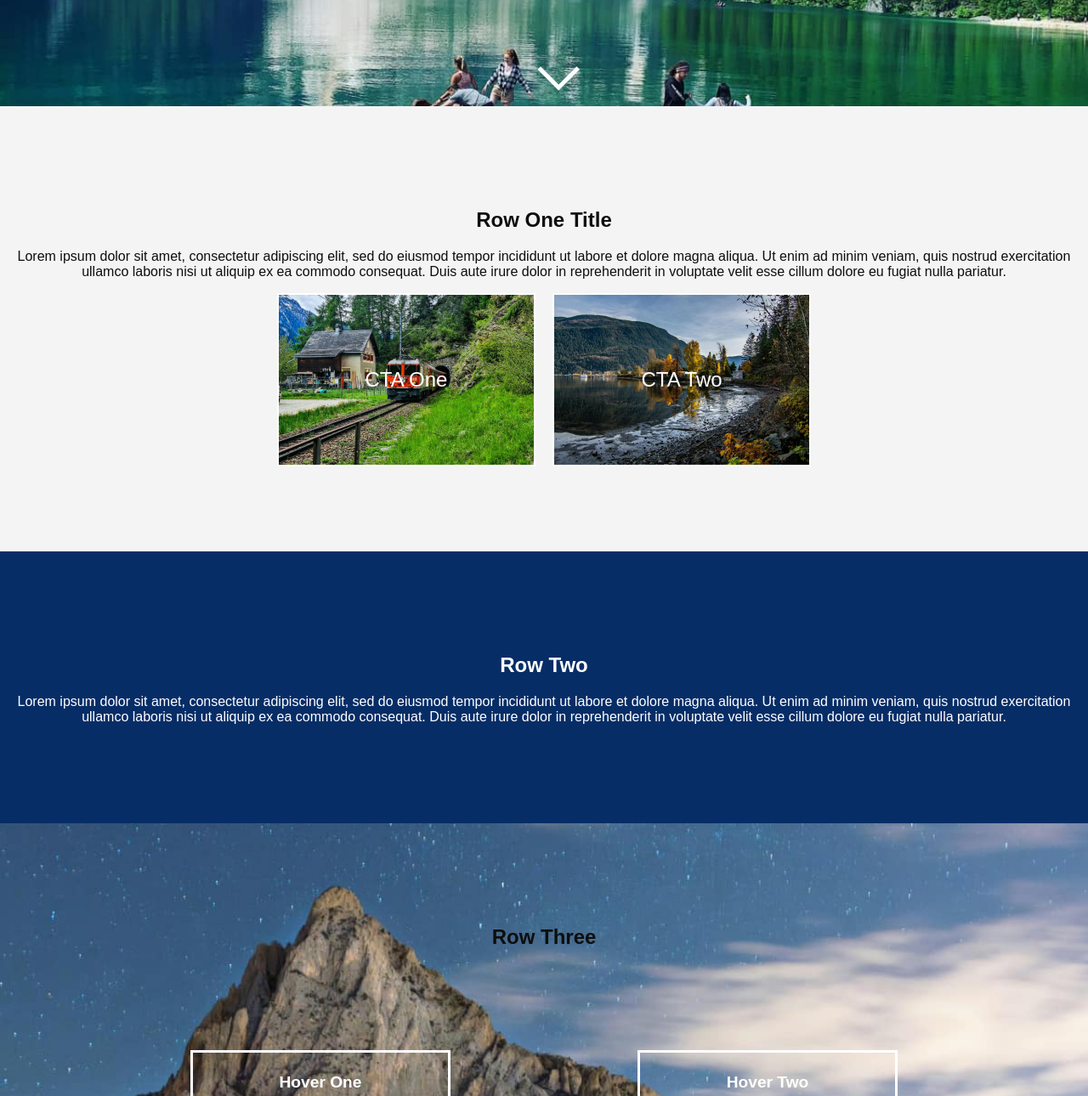
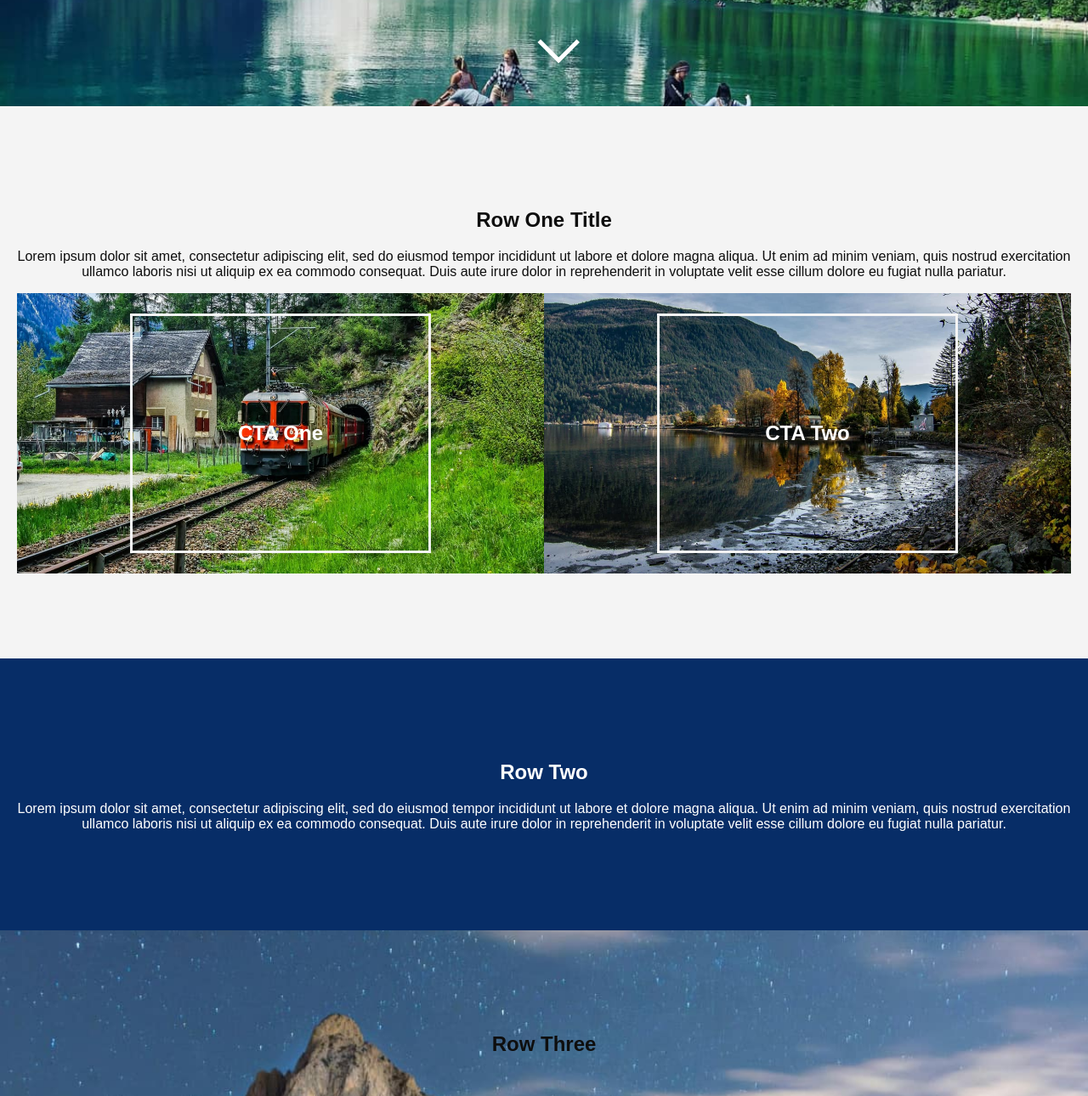
Before and after one commit to Zafood/Interface-Design---Assignment-4, a plain HTML site: page index.html in a window 1280 px wide. Shown: the part 375-1665 px from the top of the page at 85% size. Drawn offline with Linux system fonts and the light colour scheme.

Commit message:
Add files via upload

```diff
--- a/css/styles.css
+++ b/css/styles.css
@@ -22,6 +22,18 @@ body {
   left: 50%;
   transform: translate(-50%, -50%);
   font-size: 2.5rem;
+}
+
+.top {
+  display: flex;
+}
+
+.top img {
+  align-items: left;
+}
+
+.top nav {
+  align-items: right;
 }
 
 .header-logo {
@@ -68,33 +80,51 @@ nav a {
 
 .cta-container {
   display: flex;
-  justify-content: center;
-  gap: 20px;
+  justify-content: space-between;
+  gap: 0;
+  width: 100%;
+  margin: 0;
+  padding: 0;
 }
 
 .cta {
-  width: 300px;
-  height: 200px;
+  flex: 1;
+  width: 100%;
+  height: 75%;
+  margin: 0;
   display: flex;
   align-items: center;
   justify-content: center;
   font-size: 1.5rem;
+  font-weight: 600;
   background-size: cover;
   background-position: center;
   color: white;
-  border: 2px solid white;
   transition: transform 0.3s ease, box-shadow 0.3s ease;
 }
 
 .cta-one {
   background-image: url("../10.jpg");
 }
-
+.cta-one p {
+  border: 3px solid #f4f4f4;
+  padding: 20%;
+  padding-top: 20%;
+  padding-bottom: 20%;
+}
 .cta-two {
   background-image: url("../7.jpg");
 }
 
+.cta-two p {
+  border: 3px solid #f4f4f4;
+  padding: 20%;
+  padding-top: 20%;
+  padding-bottom: 20%;
+}
+
 .cta:hover {
+  border: 2px solid #f4f4f4;
   transform: scale(1.1);
   box-shadow: 0px 4px 10px rgba(255, 255, 255, 0.5);
 }
@@ -104,12 +134,14 @@ nav a {
   background-color: #072d67;
   padding: 100px 20px;
   color: white;
+  text-align: center;
 }
 
 /* Row Three */
 .row-three {
   background: url("../5.jpg") center/cover no-repeat;
   padding: 100px 20px;
+  text-align: center;
 }
 
 .hover-container {
@@ -119,7 +151,7 @@ nav a {
 }
 
 .hover {
-  width: 300px;
+  width: 100%;
   height: 70px;
   display: flex;
   align-items: center;
@@ -130,7 +162,7 @@ nav a {
   background-position: center;
   color: white;
   border: 3px solid white;
-  margin: 100px;
+  margin: 10%;
   transition: transform 0.3s ease, filter 0.3s ease;
 }
 
@@ -175,6 +207,19 @@ button:hover {
   background: #072d67;
 }
 
+.contact form {
+  display: flex;
+  flex-wrap: wrap;
+  gap: 15px;
+  max-width: 500px;
+  margin: auto;
+}
+
+.contact input.name {
+  flex: 1;
+  min-width: 45%; /* Ensures responsiveness */
+}
+
 /* Footer */
 footer {
   padding: 50px;
--- a/index.html
+++ b/index.html
@@ -10,10 +10,13 @@
   <body>
     <header class="hero">
       <div class="overlay">
-        <img src="logo.png" class="header-logo" />
-        <nav>
-          <a href="#">Home</a> | <a href="#">About</a> | <a href="#">Contact</a>
-        </nav>
+        <div class="top">
+          <img src="logo.png" class="header-logo" />
+          <nav>
+            <a href="#">Home</a> | <a href="#">About</a> |
+            <a href="#">Contact</a>
+          </nav>
+        </div>
         <h1>Assignment 4</h1>
         <div class="arrow"></div>
       </div>
@@ -29,8 +32,12 @@
         velit esse cillum dolore eu fugiat nulla pariatur.
       </p>
       <div class="cta-container">
-        <div class="cta cta-one">CTA One</div>
-        <div class="cta cta-two">CTA Two</div>
+        <div class="cta cta-one">
+          <p>CTA One</p>
+        </div>
+        <div class="cta cta-two">
+          <p>CTA Two</p>
+        </div>
       </div>
     </section>
 
```
